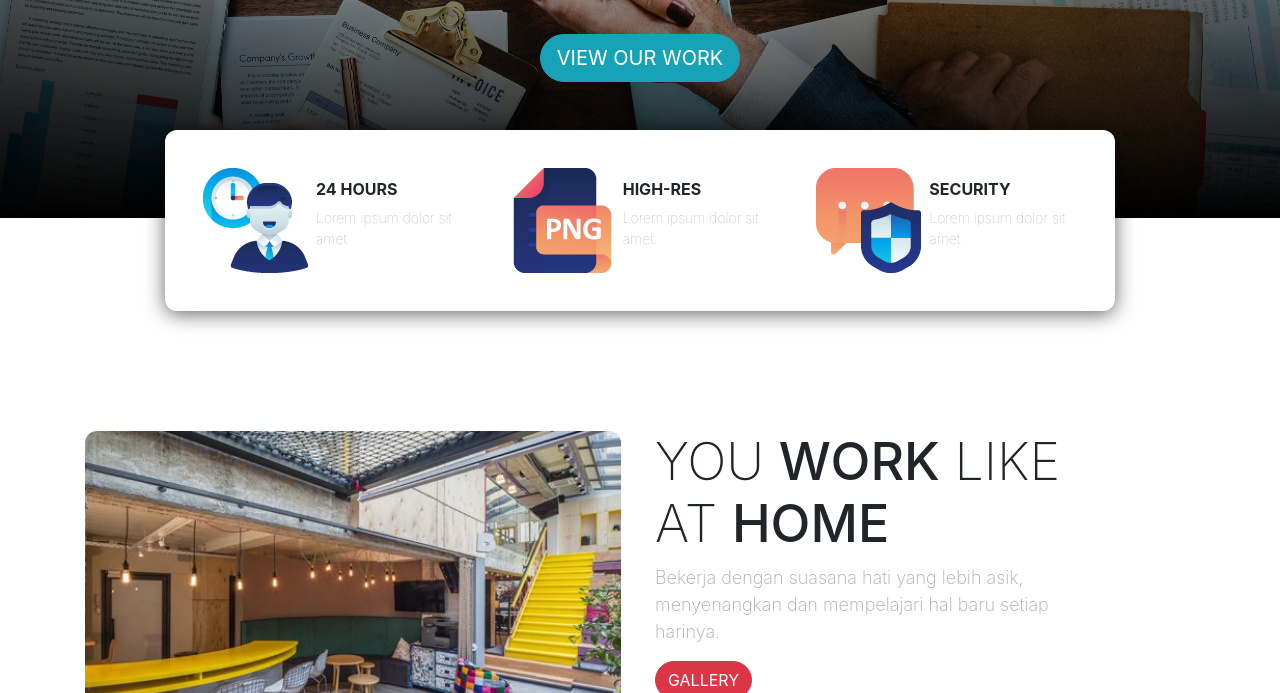
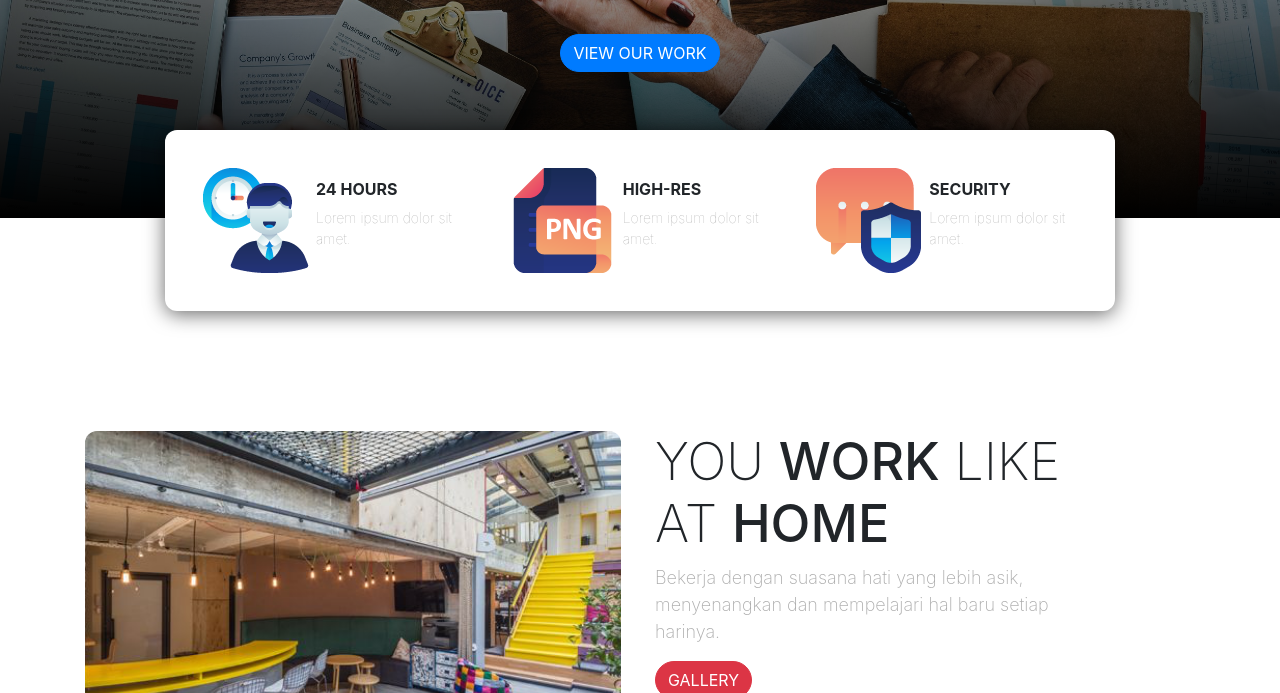
Before and after one commit to MochamadRaihanSutisna/Git-rebase, a plain HTML site: page index.html in a window 1280 px wide. Shown: the part 407-1100 px from the top of the page. Drawn offline with nearby package versions, Linux system fonts and the light colour scheme; a web font is replaced by a local one.

```diff
--- a/index.html
+++ b/index.html
@@ -41,7 +41,7 @@
     <div class="jumbotron jumbotron-fluid">
       <div class="container">
         <h1 class="display-4">Get work done <span>faster</span> <br>and <span>better</span> with us</h1>
-        <a href="#" class="btn btn-info btn-lg tombol">View Our Work</a>
+        <a href="#" class="btn btn-primary tombol">View Our Work</a>
       </div>
     </div>
     <!-- akhir Jumbotron -->
```
